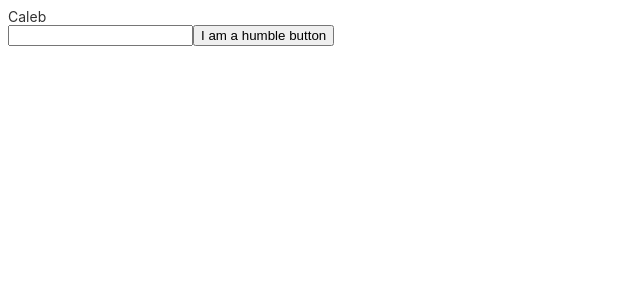
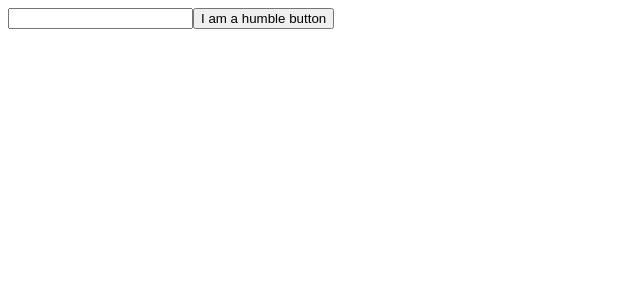
Before and after one commit to chwerth/surface-to-air, an Angular app in the folder front-end/: page / in a window 1280 px wide. Shown: the top 300 px of the page, without its empty margins (0-640 px from the left). Built offline with nearby package versions, Linux system fonts and the light colour scheme.

Commit message:
remove text

```diff
--- a/front-end/src/app/app.component.html
+++ b/front-end/src/app/app.component.html
@@ -296,10 +296,7 @@
 </style>
 
 <html>
-  Caleb
   <app-display-response></app-display-response>
 </html>
 
-
-
 <router-outlet></router-outlet>
```
